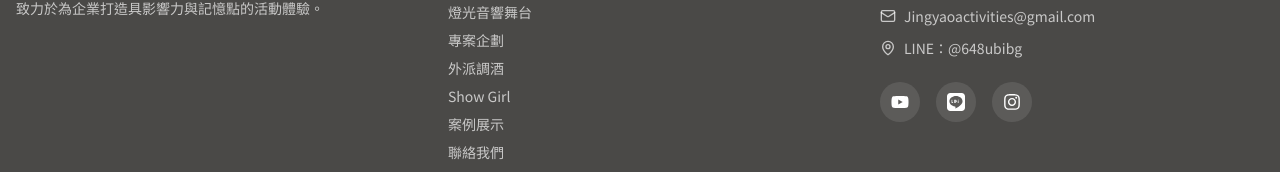
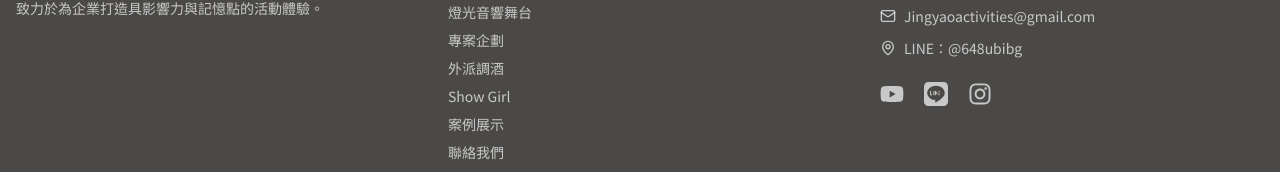
Before and after one commit to KEYI1997/bes-events, a Next.js app: page / in a window 1280 px wide. Shown: the part 4084-4256 px from the top of the page. Built offline with nearby package versions, Linux system fonts and the light colour scheme; no server answers; the database is empty.

Commit message:
fix: 移除社群 icon 灰色圓形背景，直接用 icon 當連結

```diff
--- a/src/components/Footer.tsx
+++ b/src/components/Footer.tsx
@@ -54,15 +54,15 @@ export default function Footer() {
               </a>
             </div>
             {/* 社群 */}
-            <div className="flex gap-4 mt-6">
-              <a href="https://www.youtube.com/@境曜" target="_blank" rel="noopener noreferrer" className="w-10 h-10 bg-white/10 rounded-full flex items-center justify-center hover:bg-cta transition-colors" aria-label="YouTube">
-                <svg xmlns="http://www.w3.org/2000/svg" width="18" height="18" viewBox="0 0 576 512" fill="currentColor"><path d="M549.655 124.083c-6.281-23.65-24.787-42.276-48.284-48.597C458.781 64 288 64 288 64S117.22 64 74.629 75.486c-23.497 6.322-42.003 24.947-48.284 48.597-11.412 42.867-11.412 132.305-11.412 132.305s0 89.438 11.412 132.305c6.281 23.65 24.787 41.5 48.284 47.821C117.22 448 288 448 288 448s170.78 0 213.371-11.486c23.497-6.321 42.003-24.171 48.284-47.821 11.412-42.867 11.412-132.305 11.412-132.305s0-89.438-11.412-132.305zm-317.51 213.508V175.185l142.739 81.205-142.739 81.201z"/></svg>
+            <div className="flex gap-5 mt-6 items-center">
+              <a href="https://www.youtube.com/@境曜" target="_blank" rel="noopener noreferrer" className="text-white/70 hover:text-cta transition-colors" aria-label="YouTube">
+                <svg xmlns="http://www.w3.org/2000/svg" width="24" height="24" viewBox="0 0 576 512" fill="currentColor"><path d="M549.655 124.083c-6.281-23.65-24.787-42.276-48.284-48.597C458.781 64 288 64 288 64S117.22 64 74.629 75.486c-23.497 6.322-42.003 24.947-48.284 48.597-11.412 42.867-11.412 132.305-11.412 132.305s0 89.438 11.412 132.305c6.281 23.65 24.787 41.5 48.284 47.821C117.22 448 288 448 288 448s170.78 0 213.371-11.486c23.497-6.321 42.003-24.171 48.284-47.821 11.412-42.867 11.412-132.305 11.412-132.305s0-89.438-11.412-132.305zm-317.51 213.508V175.185l142.739 81.205-142.739 81.201z"/></svg>
               </a>
-              <a href="https://line.me/ti/p/~@648ubibg" target="_blank" rel="noopener noreferrer" className="w-10 h-10 bg-white/10 rounded-full flex items-center justify-center hover:bg-cta transition-colors" aria-label="LINE">
-                <svg xmlns="http://www.w3.org/2000/svg" width="18" height="18" viewBox="0 0 512 512" fill="currentColor"><path d="M311 196.8v81.3c0 2.1-1.6 3.7-3.7 3.7h-13c-1.3 0-2.4-.7-3-1.5l-37.3-50.3v48.2c0 2.1-1.6 3.7-3.7 3.7h-13c-2.1 0-3.7-1.6-3.7-3.7V196.9c0-2.1 1.6-3.7 3.7-3.7h12.9c1.1 0 2.4 .6 3 1.6l37.3 50.3V196.9c0-2.1 1.6-3.7 3.7-3.7h13c2.1-.1 3.8 1.5 3.8 3.6zm-93.7-3.7h-13c-2.1 0-3.7 1.6-3.7 3.7v81.3c0 2.1 1.6 3.7 3.7 3.7h13c2.1 0 3.7-1.6 3.7-3.7V196.8c0-2.1-1.6-3.7-3.7-3.7zm-31.4 68.1H150.3V196.8c0-2.1-1.6-3.7-3.7-3.7h-13c-2.1 0-3.7 1.6-3.7 3.7v81.3c0 1 .3 1.8 1 2.5 .7 .6 1.5 1.2 2.7 1.2h36.7c2.1 0 3.7-1.6 3.7-3.7v-13c0-2.1-1.6-3.8-3.7-3.8zm143.3-68.1H293c-2.1 0-3.7 1.6-3.7 3.7v81.3c0 1 .3 1.8 1 2.5 .7 .6 1.5 1.2 2.7 1.2h36.7c2.1 0 3.7-1.6 3.7-3.7v-13c0-2.1-1.6-3.7-3.7-3.7H310v-13.2h19.7c2.1 0 3.7-1.6 3.7-3.7v-13c0-2.1-1.6-3.7-3.7-3.7H310v-13.2h19.7c2.1 0 3.7-1.6 3.7-3.7v-13c-.1-2.1-1.7-3.7-3.8-3.7zM512 93.4V419.4c-.1 51.2-42.1 92.7-93.4 92.6H92.6C41.4 512-.1 470-0 418.8V93.4C.1 42.2 42.2 .1 93.4 0H418.6c51.2 0 93.3 42.1 93.4 93.4zM441.6 233.5c0-83.4-83.7-151.3-186.4-151.3s-186.4 67.9-186.4 151.3c0 74.7 66.3 137.4 155.9 149.3 21.8 4.7 19.3 12.7 14.4 42.1-.8 4.7-3.8 18.4 16.1 10 19.9-8.4 107-63 146-107.8 26.9-29.4 39.8-59.3 40.4-93.6z"/></svg>
+              <a href="https://line.me/ti/p/~@648ubibg" target="_blank" rel="noopener noreferrer" className="text-white/70 hover:text-cta transition-colors" aria-label="LINE">
+                <svg xmlns="http://www.w3.org/2000/svg" width="24" height="24" viewBox="0 0 512 512" fill="currentColor"><path d="M311 196.8v81.3c0 2.1-1.6 3.7-3.7 3.7h-13c-1.3 0-2.4-.7-3-1.5l-37.3-50.3v48.2c0 2.1-1.6 3.7-3.7 3.7h-13c-2.1 0-3.7-1.6-3.7-3.7V196.9c0-2.1 1.6-3.7 3.7-3.7h12.9c1.1 0 2.4 .6 3 1.6l37.3 50.3V196.9c0-2.1 1.6-3.7 3.7-3.7h13c2.1-.1 3.8 1.5 3.8 3.6zm-93.7-3.7h-13c-2.1 0-3.7 1.6-3.7 3.7v81.3c0 2.1 1.6 3.7 3.7 3.7h13c2.1 0 3.7-1.6 3.7-3.7V196.8c0-2.1-1.6-3.7-3.7-3.7zm-31.4 68.1H150.3V196.8c0-2.1-1.6-3.7-3.7-3.7h-13c-2.1 0-3.7 1.6-3.7 3.7v81.3c0 1 .3 1.8 1 2.5 .7 .6 1.5 1.2 2.7 1.2h36.7c2.1 0 3.7-1.6 3.7-3.7v-13c0-2.1-1.6-3.8-3.7-3.8zm143.3-68.1H293c-2.1 0-3.7 1.6-3.7 3.7v81.3c0 1 .3 1.8 1 2.5 .7 .6 1.5 1.2 2.7 1.2h36.7c2.1 0 3.7-1.6 3.7-3.7v-13c0-2.1-1.6-3.7-3.7-3.7H310v-13.2h19.7c2.1 0 3.7-1.6 3.7-3.7v-13c0-2.1-1.6-3.7-3.7-3.7H310v-13.2h19.7c2.1 0 3.7-1.6 3.7-3.7v-13c-.1-2.1-1.7-3.7-3.8-3.7zM512 93.4V419.4c-.1 51.2-42.1 92.7-93.4 92.6H92.6C41.4 512-.1 470-0 418.8V93.4C.1 42.2 42.2 .1 93.4 0H418.6c51.2 0 93.3 42.1 93.4 93.4zM441.6 233.5c0-83.4-83.7-151.3-186.4-151.3s-186.4 67.9-186.4 151.3c0 74.7 66.3 137.4 155.9 149.3 21.8 4.7 19.3 12.7 14.4 42.1-.8 4.7-3.8 18.4 16.1 10 19.9-8.4 107-63 146-107.8 26.9-29.4 39.8-59.3 40.4-93.6z"/></svg>
               </a>
-              <a href="#" className="w-10 h-10 bg-white/10 rounded-full flex items-center justify-center hover:bg-cta transition-colors" aria-label="Instagram">
-                <svg xmlns="http://www.w3.org/2000/svg" width="18" height="18" viewBox="0 0 448 512" fill="currentColor"><path d="M224.1 141c-63.6 0-114.9 51.3-114.9 114.9s51.3 114.9 114.9 114.9S339 319.5 339 255.9 287.7 141 224.1 141zm0 189.6c-41.1 0-74.7-33.5-74.7-74.7s33.5-74.7 74.7-74.7 74.7 33.5 74.7 74.7-33.6 74.7-74.7 74.7zm146.4-194.3c0 14.9-12 26.8-26.8 26.8-14.9 0-26.8-12-26.8-26.8s12-26.8 26.8-26.8 26.8 12 26.8 26.8zm76.1 27.2c-1.7-35.9-9.9-67.7-36.2-93.9-26.2-26.2-58-34.4-93.9-36.2-37-2.1-147.9-2.1-184.9 0-35.8 1.7-67.6 9.9-93.9 36.1s-34.4 58-36.2 93.9c-2.1 37-2.1 147.9 0 184.9 1.7 35.9 9.9 67.7 36.2 93.9s58 34.4 93.9 36.2c37 2.1 147.9 2.1 184.9 0 35.9-1.7 67.7-9.9 93.9-36.2 26.2-26.2 34.4-58 36.2-93.9 2.1-37 2.1-147.8 0-184.8zM398.8 388c-7.8 19.6-22.9 34.7-42.6 42.6-29.5 11.7-99.5 9-132.1 9s-102.7 2.6-132.1-9c-19.6-7.8-34.7-22.9-42.6-42.6-11.7-29.5-9-99.5-9-132.1s-2.6-102.7 9-132.1c7.8-19.6 22.9-34.7 42.6-42.6 29.5-11.7 99.5-9 132.1-9s102.7-2.6 132.1 9c19.6 7.8 34.7 22.9 42.6 42.6 11.7 29.5 9 99.5 9 132.1s2.7 102.7-9 132.1z"/></svg>
+              <a href="#" className="text-white/70 hover:text-cta transition-colors" aria-label="Instagram">
+                <svg xmlns="http://www.w3.org/2000/svg" width="24" height="24" viewBox="0 0 448 512" fill="currentColor"><path d="M224.1 141c-63.6 0-114.9 51.3-114.9 114.9s51.3 114.9 114.9 114.9S339 319.5 339 255.9 287.7 141 224.1 141zm0 189.6c-41.1 0-74.7-33.5-74.7-74.7s33.5-74.7 74.7-74.7 74.7 33.5 74.7 74.7-33.6 74.7-74.7 74.7zm146.4-194.3c0 14.9-12 26.8-26.8 26.8-14.9 0-26.8-12-26.8-26.8s12-26.8 26.8-26.8 26.8 12 26.8 26.8zm76.1 27.2c-1.7-35.9-9.9-67.7-36.2-93.9-26.2-26.2-58-34.4-93.9-36.2-37-2.1-147.9-2.1-184.9 0-35.8 1.7-67.6 9.9-93.9 36.1s-34.4 58-36.2 93.9c-2.1 37-2.1 147.9 0 184.9 1.7 35.9 9.9 67.7 36.2 93.9s58 34.4 93.9 36.2c37 2.1 147.9 2.1 184.9 0 35.9-1.7 67.7-9.9 93.9-36.2 26.2-26.2 34.4-58 36.2-93.9 2.1-37 2.1-147.8 0-184.8zM398.8 388c-7.8 19.6-22.9 34.7-42.6 42.6-29.5 11.7-99.5 9-132.1 9s-102.7 2.6-132.1-9c-19.6-7.8-34.7-22.9-42.6-42.6-11.7-29.5-9-99.5-9-132.1s-2.6-102.7 9-132.1c7.8-19.6 22.9-34.7 42.6-42.6 29.5-11.7 99.5-9 132.1-9s102.7-2.6 132.1 9c19.6 7.8 34.7 22.9 42.6 42.6 11.7 29.5 9 99.5 9 132.1s2.7 102.7-9 132.1z"/></svg>
               </a>
             </div>
           </div>
```
